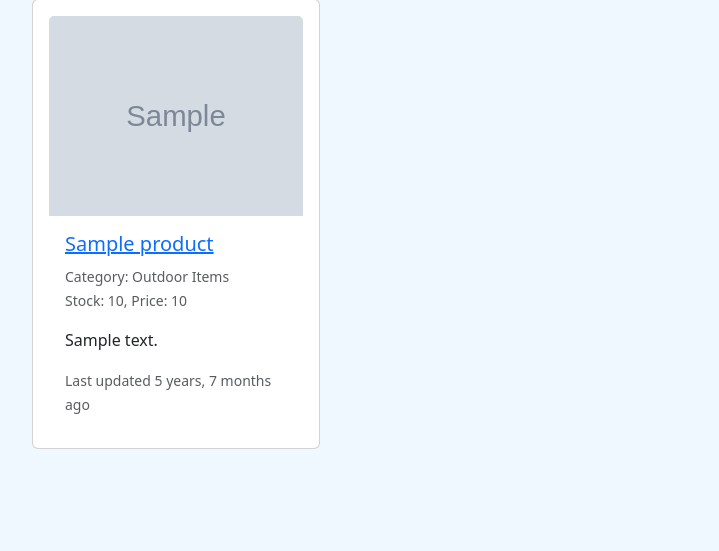
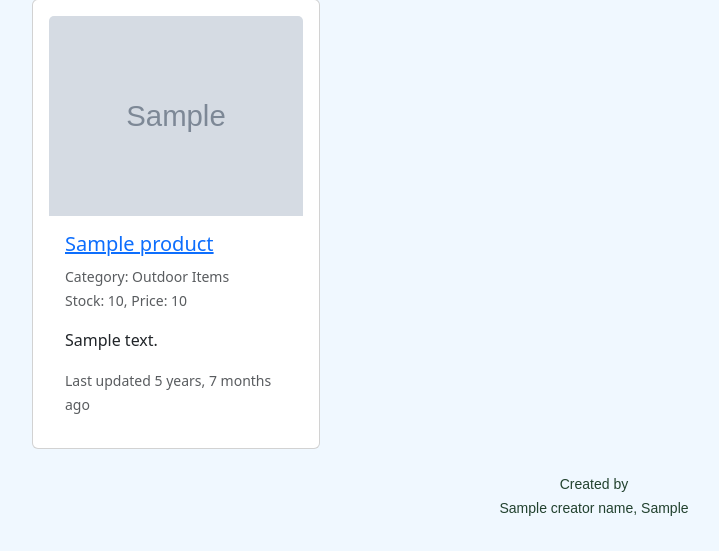
Before and after one commit to Evanlikescode/goalin, a Django app: template main/templates/landing_page.html in a window 1280 px wide. Shown: the part 543-1094 px from the top of the page, without its empty margins (46-765 px from the left). Before the commit the page ends 992 px from the top, so only its background shows below. Run offline with Django 5.2, Linux system fonts and the light colour scheme; tables that the repository leaves empty hold one stand-in row (values such as "Sample post"); the template is opened without the code that fills it: values that come from a table or form of the project are taken from there, most other values are stand-ins (such as "Sample title", 1, 10 or a date in 2020); grey boxes marked "Sample" are stand-in pictures.

Commit message:
modify the position of creator name and class

```diff
--- a/main/templates/landing_page.html
+++ b/main/templates/landing_page.html
@@ -47,19 +47,12 @@ Goalin
         </div>
 
     {% endif %}
+
+
     </div>
+
+    <p style="color: rgb(34, 66, 47); text-align: center; padding: 15px; font-family: sans-serif;"><small>Created by <br>{{ creator_name }}, {{ creator_class }}</small></p>
 
 
 
-
-<!-- <div class="alert alert-warning p-3 mx-auto mt-3 " role="alert" style="width: 80%;text-align: center;">
-
-    <h3>Nama Pengembang: <u>{{ creator_name }}</u></h3>
-    <h3 style="color: seagreen;">Kelas: <u>{{ creator_class }}</u></h3>
-    <br>
-    <br>
-    <h1 style="color: red;">COMING SOONN!</h1> -->
-<!-- </div> -->
-
-
 {% endblock %}
```
